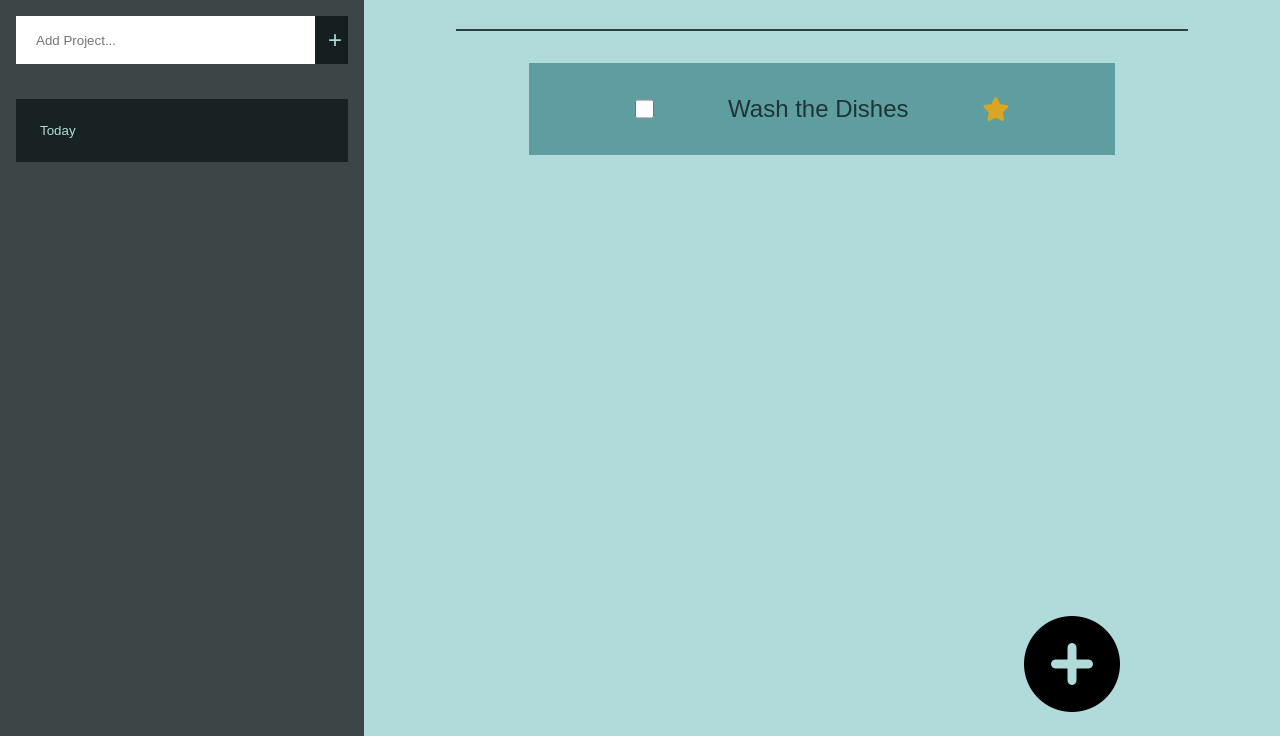
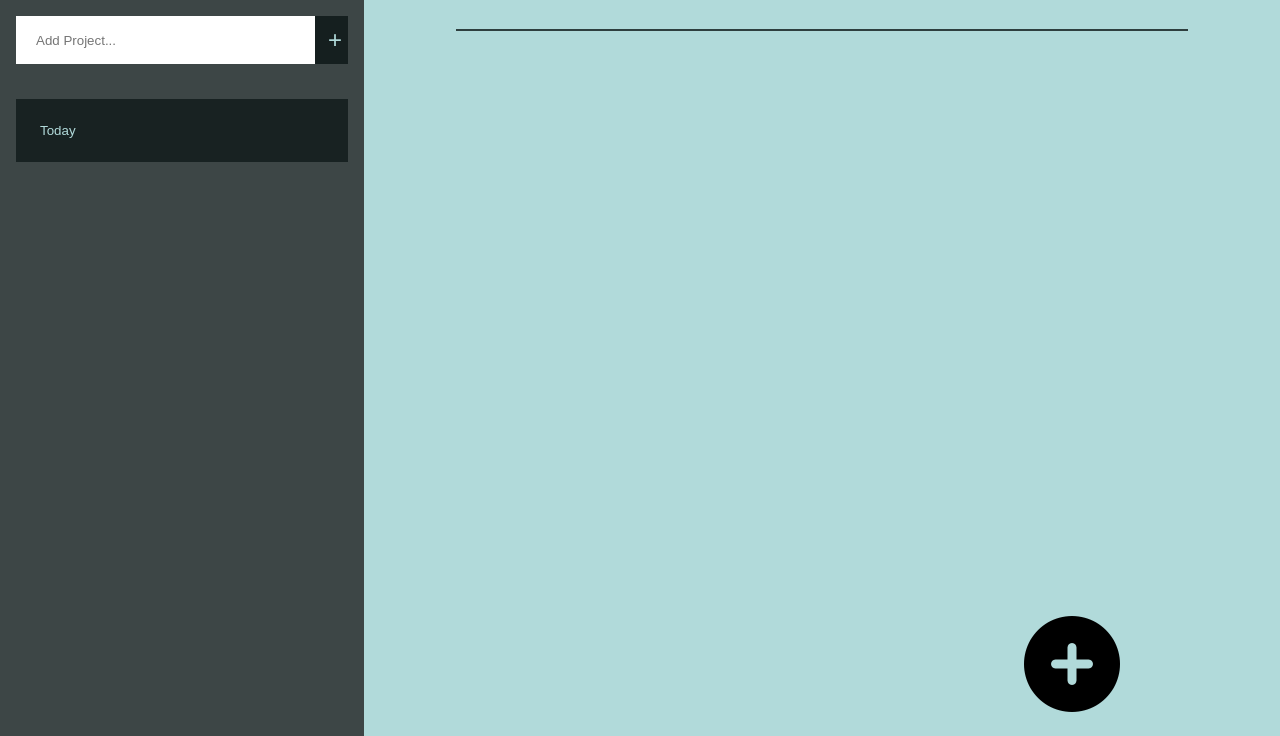
Before and after one commit to obre-bjorn/To-Do-App, a plain HTML site: page index.html in a window 1280 px wide. Shown: the part 64-800 px from the top of the page. Drawn offline with Linux system fonts and the light colour scheme.

Commit message:
code clean up

```diff
--- a/index.html
+++ b/index.html
@@ -27,9 +27,7 @@
 
             <div id="task-container">
 
-                <div class="task">
-                    <input type="checkbox" name="" id="" class="task-done"><span class="task-name">Wash the Dishes</span><i class="fa-solid fa-star important active"></i>
-                </div>
+
             </div>
             <i id="add-task" class="fa-solid fa-circle-plus"></i>
 
```
